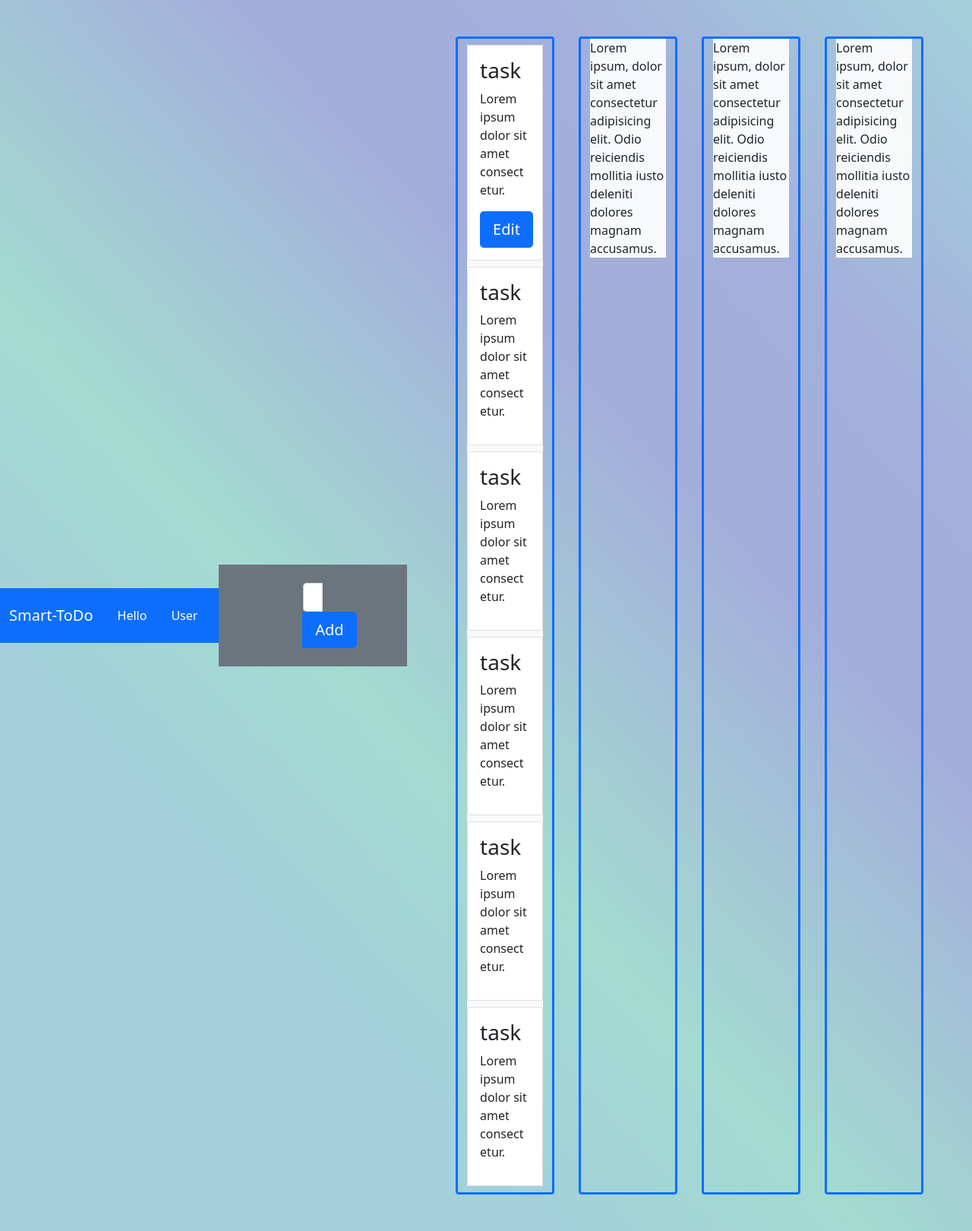
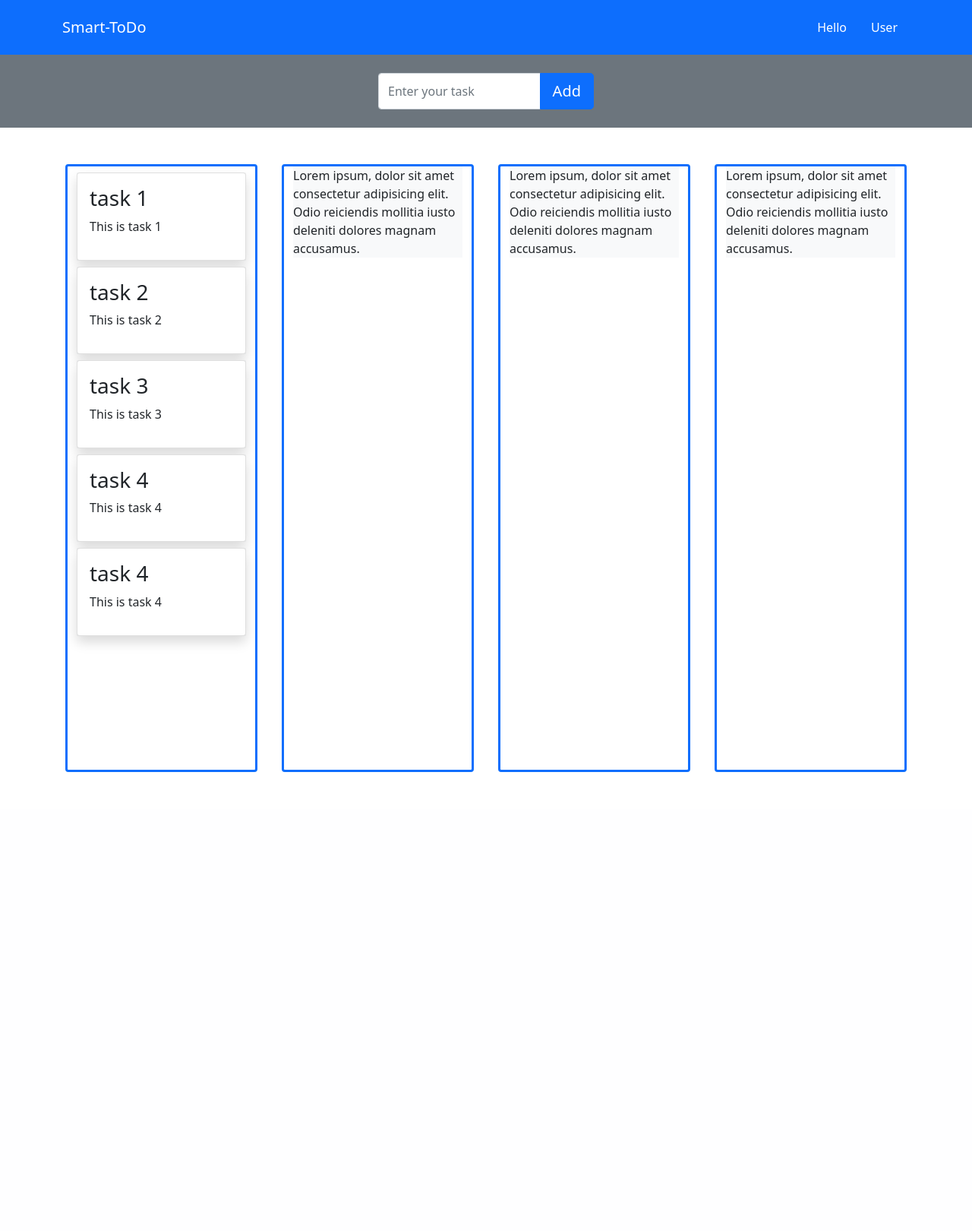
Before and after one commit to BENcao318/SmartToDoList, a Node server app: page / in a window 1280 px wide. Shown: the whole page at 76% size. After the commit the page ends 1016 px from the top, so only its background shows below. Run offline with Node 20, Linux system fonts and the light colour scheme; style sheets or scripts are compiled from the project's sources.

Commit message:
Add createListing functions, add popover effects

```diff
--- a/public/index.html
+++ b/public/index.html
@@ -18,13 +18,21 @@
       referrerpolicy="no-referrer"
     />
 
-    <link rel="stylesheet" href="./styles/index.css" />
 
+    <link rel="stylesheet" href="/vendor/normalize-4.1.1.css" type="text/css" />
+    <link rel="stylesheet" href="/vendor/border-box.css" type="text/css" />
+    <link rel="stylesheet" href="/styles/main.css" type="text/css" />
+    <link rel="stylesheet" href="/styles/layout.css" type="text/css" />
+
+    <script type="text/javascript" src="/vendor/jquery-3.0.0.js"></script>
     <script
       src="https://cdn.jsdelivr.net/npm/bootstrap@5.1.3/dist/js/bootstrap.bundle.min.js"
       integrity="sha384-ka7Sk0Gln4gmtz2MlQnikT1wXgYsOg+OMhuP+IlRH9sENBO0LRn5q+8nbTov4+1p"
       crossorigin="anonymous"
     ></script>
+
+    <script type="text/javascript" src="/scripts/cardListings.js"></script>
+    <script type="text/javascript" src="/scripts/app.js"></script>
 
     <title>Smart-ToDo</title>
   </head>
@@ -64,52 +72,8 @@
         <div class="row gx-4">
           <div
             class="col-md border border-primary border-3 rounded mx-3 task-categories overflow-auto"
+            id="tasklist-to-read"
           >
-            <div class="bg-light">
-              <div class="card mt-2 mb-2">
-                <div class="card-body">
-                  <h3>task</h3>
-                  <p>Lorem ipsum dolor sit amet consectetur.</p>
-                  <button
-                    class="btn btn-primary btn-lg"
-                    data-bs-toggle="modal"
-                    data-bs-target="#task"
-                  >
-                    Edit
-                  </button>
-                </div>
-              </div>
-              <div class="card mt-2 mb-2">
-                <div class="card-body">
-                  <h3>task</h3>
-                  <p>Lorem ipsum dolor sit amet consectetur.</p>
-                </div>
-              </div>
-              <div class="card mt-2 mb-2">
-                <div class="card-body">
-                  <h3>task</h3>
-                  <p>Lorem ipsum dolor sit amet consectetur.</p>
-                </div>
-              </div>
-              <div class="card mt-2 mb-2">
-                <div class="card-body">
-                  <h3>task</h3>
-                  <p>Lorem ipsum dolor sit amet consectetur.</p>
-                </div>
-              </div>
-              <div class="card mt-2 mb-2">
-                <div class="card-body">
-                  <h3>task</h3>
-                  <p>Lorem ipsum dolor sit amet consectetur.</p>
-                </div>
-              </div>
-              <div class="card mt-2 mb-2">
-                <div class="card-body">
-                  <h3>task</h3>
-                  <p>Lorem ipsum dolor sit amet consectetur.</p>
-                </div>
-              </div>
-            </div>
           </div>
           <div
             class="col-md border border-primary border-3 rounded mx-3 task-categories"
--- a/public/scripts/app.js
+++ b/public/scripts/app.js
@@ -1 +1,45 @@
 // Client facing scripts here
+$(() => {
+
+  const cards = [
+    {
+      id: 1,
+      title: "task 1",
+      content: "This is task 1",
+    },
+    {
+      id: 2,
+      title: "task 2",
+      content: "This is task 2",
+    },
+    {
+      id: 3,
+      title: "task 3",
+      content: "This is task 3",
+    },
+    {
+      id: 4,
+      title: "task 4",
+      content: "This is task 4",
+    },
+    {
+      id: 5,
+      title: "task 4",
+      content: "This is task 4",
+    },
+  ]
+
+
+  cardListings.createCardList(cards);
+
+  $("#tasklist-to-read").append($cardListings);
+
+  $('[data-bs-toggle="popover"]').popover({
+    placement: "right",
+    content: function() {
+      let content = $(this).attr("data-popover-content");
+      return $(content).children(".popover-body").html()
+    },
+    title: "Popover Title "
+  });
+})
--- /dev/null
+++ b/public/scripts/cardListings.js
@@ -0,0 +1,62 @@
+$(() => {
+  const $cardListings = $(`
+    <div></div>
+  `);
+  window.cardListings = {};
+
+  function createCard(card) {
+    return `
+      <div class="bg-light">
+        <div class="card mt-2 mb-2 shadow">
+          <div class="card-body wrap">
+            <h3>${card.title}</h3>
+            <p>${card.content}</p>
+            <a
+              href="#"
+              data-bs-toggle="popover"
+              data-bs-trigger="focus"
+              data-popover-content="#popover-content"
+            ></a>
+
+          </div>
+        </div>
+      </div>
+
+      <div class="d-none" id="popover-content">
+        <div class="popover-heading">
+          This is the heading for ${card.content}
+        </div>
+
+        <div class="popover-body">
+          <p>
+            This is the body for ${card.title}
+          </p>
+          <button
+            class="btn btn-primary btn-sm btn-task"
+            data-bs-toggle="modal"
+            data-bs-target="#task"
+          >
+          Edit
+          </button>
+        </div>
+        </div>
+
+      </div>
+    `
+  }
+
+  function addCardToList(card) {
+    $cardListings.append(card);
+  }
+
+  function createCardList(cards) {
+    cards.forEach((card) => {
+      const taskCard = createCard(card);
+      addCardToList(taskCard);
+    })
+  }
+
+  window.$cardListings = $cardListings;
+  window.cardListings.createCardList = createCardList;
+
+})
--- a/styles/main.scss
+++ b/styles/main.scss
@@ -1,17 +1,43 @@
 body {
-  display: flex;
   justify-content: center;
   align-items: center;
   min-height: 100vh;
 
-  background: rgb(163, 208, 219);
-  background: linear-gradient(
-    227deg,
-    rgba(163, 208, 219, 1) 0%,
-    rgba(163, 176, 219, 1) 20%,
-    rgba(163, 173, 219, 1) 34%,
-    rgba(163, 219, 208, 1) 59%,
-    rgba(163, 208, 219, 1) 74%,
-    rgba(163, 208, 219, 1) 100%
-  );
+  // background: rgb(163, 208, 219);
+  // background: linear-gradient(
+  //   227deg,
+  //   rgba(163, 208, 219, 1) 0%,
+  //   rgba(163, 176, 219, 1) 20%,
+  //   rgba(163, 173, 219, 1) 34%,
+  //   rgba(163, 219, 208, 1) 59%,
+  //   rgba(163, 208, 219, 1) 74%,
+  //   rgba(163, 208, 219, 1) 100%
+  // );
 }
+
+.border-3 {
+  border-width: 3px;
+}
+
+.task-categories {
+  height: 800px;
+}
+
+.wrap{
+  position: relative;
+
+  a {
+    position: absolute;
+    width:100%;
+    height:100%;
+    top:0px;
+    left:0px;
+  }
+}
+
+.card {
+  &:hover {
+    background-color: lightgray;
+    transform: translateY(-2px)
+  }
+}
```
